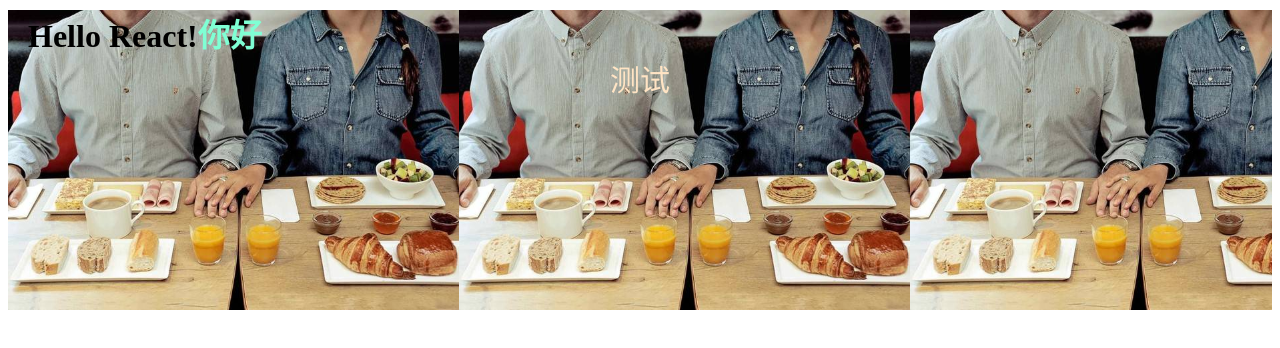
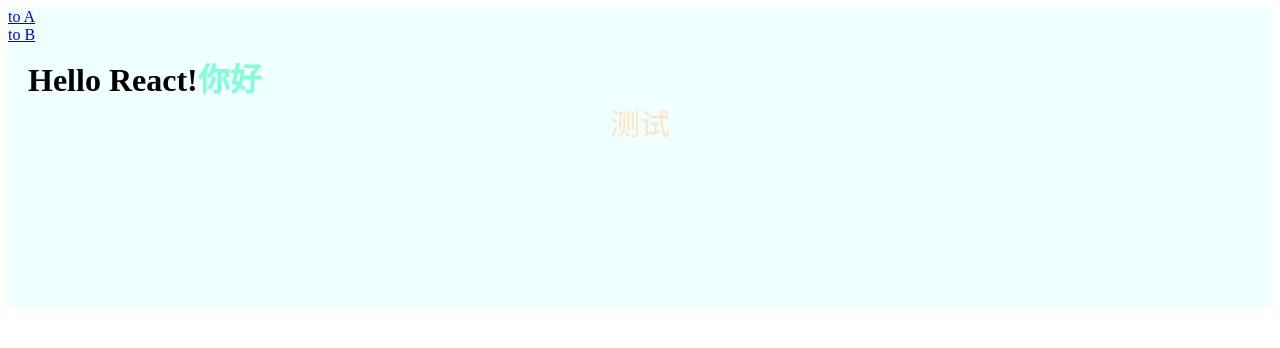
Before and after one commit to gss1017/reactComponent-publish, a React app: page / in a window 1280 px wide. Shown: the top 348 px of the page. Built offline with nearby package versions, Linux system fonts and the light colour scheme.

Commit message:
路由添加

```diff
--- a/package.json
+++ b/package.json
@@ -15,7 +15,9 @@
   "homepage": "https://github.com/gss1017/react-project#readme",
   "dependencies": {
     "react": "^16.6.3",
-    "react-dom": "^16.6.3"
+    "react-dom": "^16.6.3",
+    "react-loadable": "^5.5.0",
+    "react-router-dom": "^4.3.1"
   },
   "devDependencies": {
     "acorn": "^6.0.4",
--- a/src/a.js
+++ /dev/null
@@ -1,4 +0,0 @@
-
-
-console.log(1111);
-console.log(2222);
--- a/src/app.jsx
+++ b/src/app.jsx
@@ -1,19 +1,40 @@
 import React from 'react';
+import {BrowserRouter as Router, Link, Route} from 'react-router-dom';
+import Loadable from 'react-loadable';
 import Test from './components/Test';
 import style from './index.css';
+
+const Loading = () => <div>Loading...</div>;
+const A = Loadable({
+    loader: () => import('./pages/a'),
+    loading: Loading
+});
+const B = Loadable({
+    loader: () => import('./pages/b'),
+    loading: Loading
+});
 
 class App extends React.Component {
 
     componentDidMount() {
-        document.onclick = () => {
-            // 按需加载
-            import(/* webpackChunkName: "a" */'./a.js');
-        };
+        // document.onclick = () => {
+        //     // 按需加载
+        //     import(/* webpackChunkName: "a" */'./pages/a');
+        // };
     }
 
     render() {
         return (
             <div className={style.bg}>
+                <Router>
+                    <div>
+                        <Route path="/a" component={A}/>
+                        <Route path="/b" component={B}/>
+                        <Link to="/a">to A</Link>
+                        <br/>
+                        <Link to="/b">to B</Link>
+                    </div>
+                </Router>
                 <h1 className={style.test}>
                     Hello React!
                     <span className={style.color}>
--- a/src/index.css
+++ b/src/index.css
@@ -4,8 +4,9 @@
 
 .bg {
     height: 300px;
-    background: url("./cc.jpeg");
+    /*background: url("./cc.jpeg");*/
     background-size: contain;
+    background-color: azure;
 }
 
 .test {
--- /dev/null
+++ b/src/pages/a.jsx
@@ -0,0 +1,5 @@
+import React from 'react';
+
+export default function () {
+    return <div>这里是A</div>;
+}
--- /dev/null
+++ b/src/pages/b.jsx
@@ -0,0 +1,11 @@
+import React from 'react';
+
+export default function () {
+    return (
+        <div>
+            <span>
+                这里是B
+            </span>
+        </div>
+    );
+}
```
Also changed, not shown: 1 other file (tests, documents, lock files or other folders).
